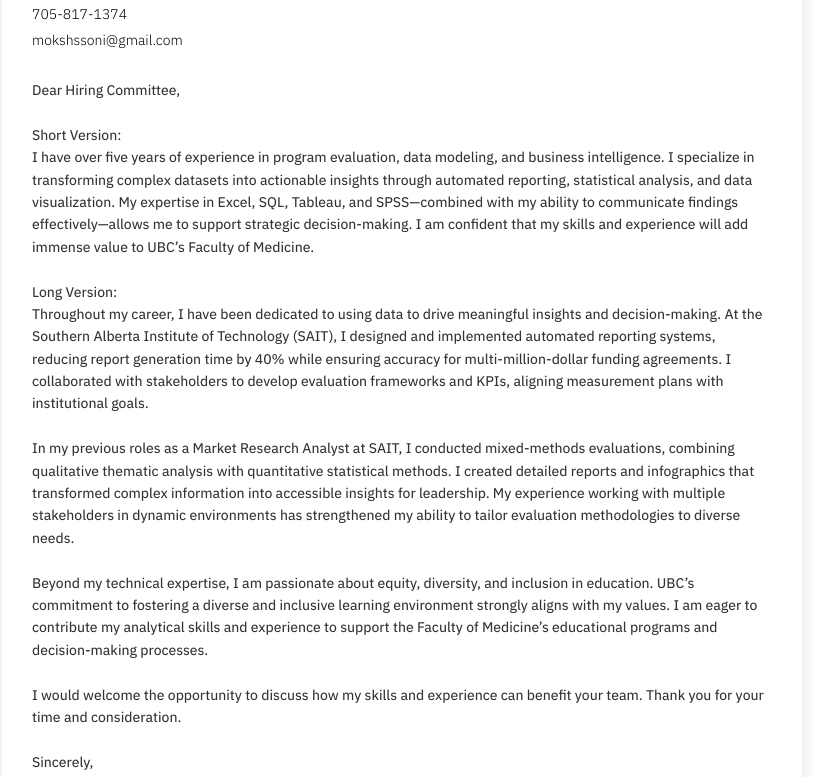
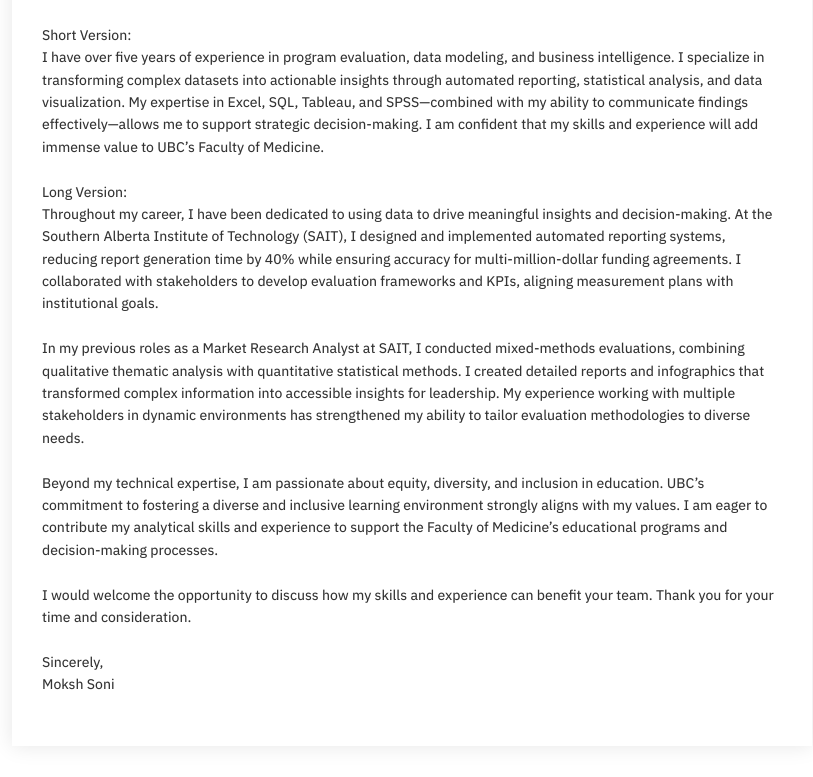
Before and after one commit to mokshssoni/my-resume, a plain HTML site: page cover letter.html in a window 1280 px wide. Shown: the part 232-1009 px from the top of the page, without its empty margins (238-1051 px from the left). Drawn offline with Linux system fonts and the light colour scheme.

Commit message:
Update cover letter.html

```diff
--- a/cover letter.html
+++ b/cover letter.html
@@ -20,7 +20,8 @@
             display: flex;
             justify-content: center;
             padding: 20px;
-            margin: 100px;
+            margin-left: 20px;
+            margi-right: 20px;
         }
         .cover-letter-container {
             width: 100%;
```
